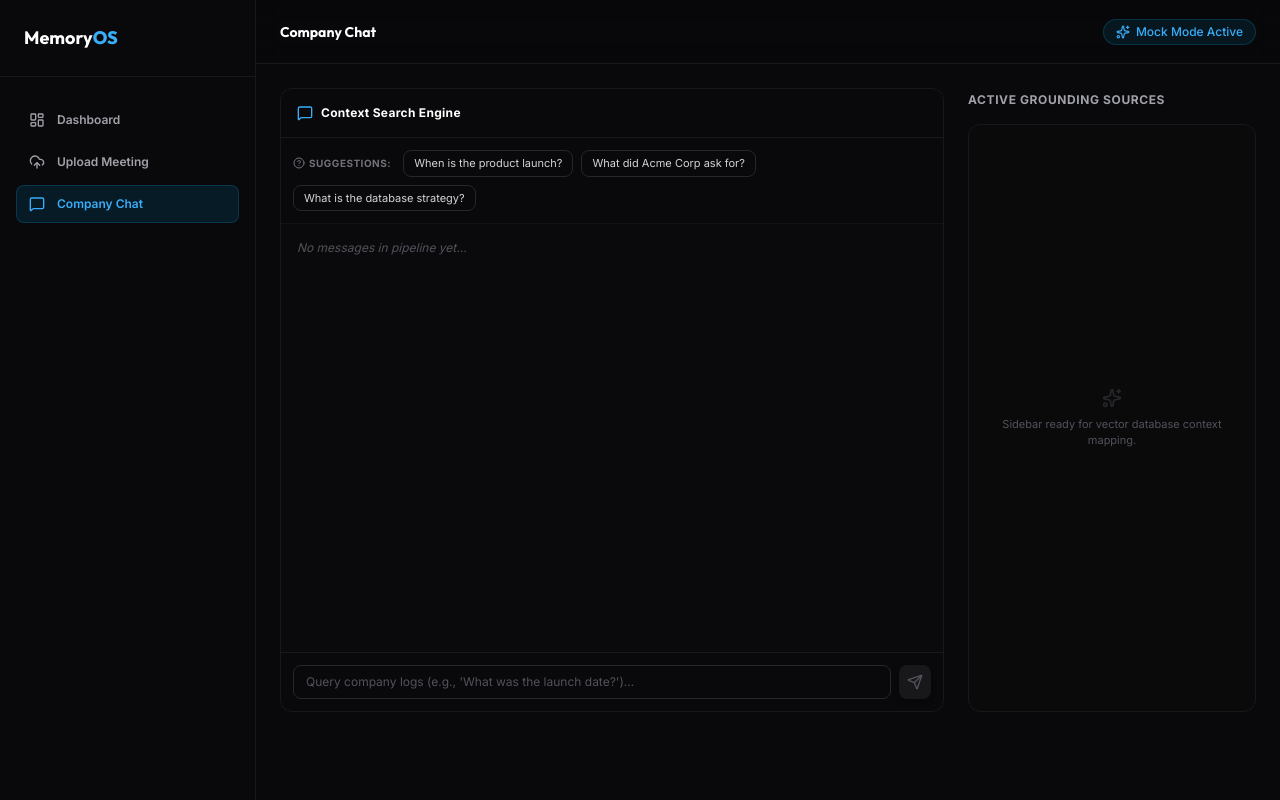
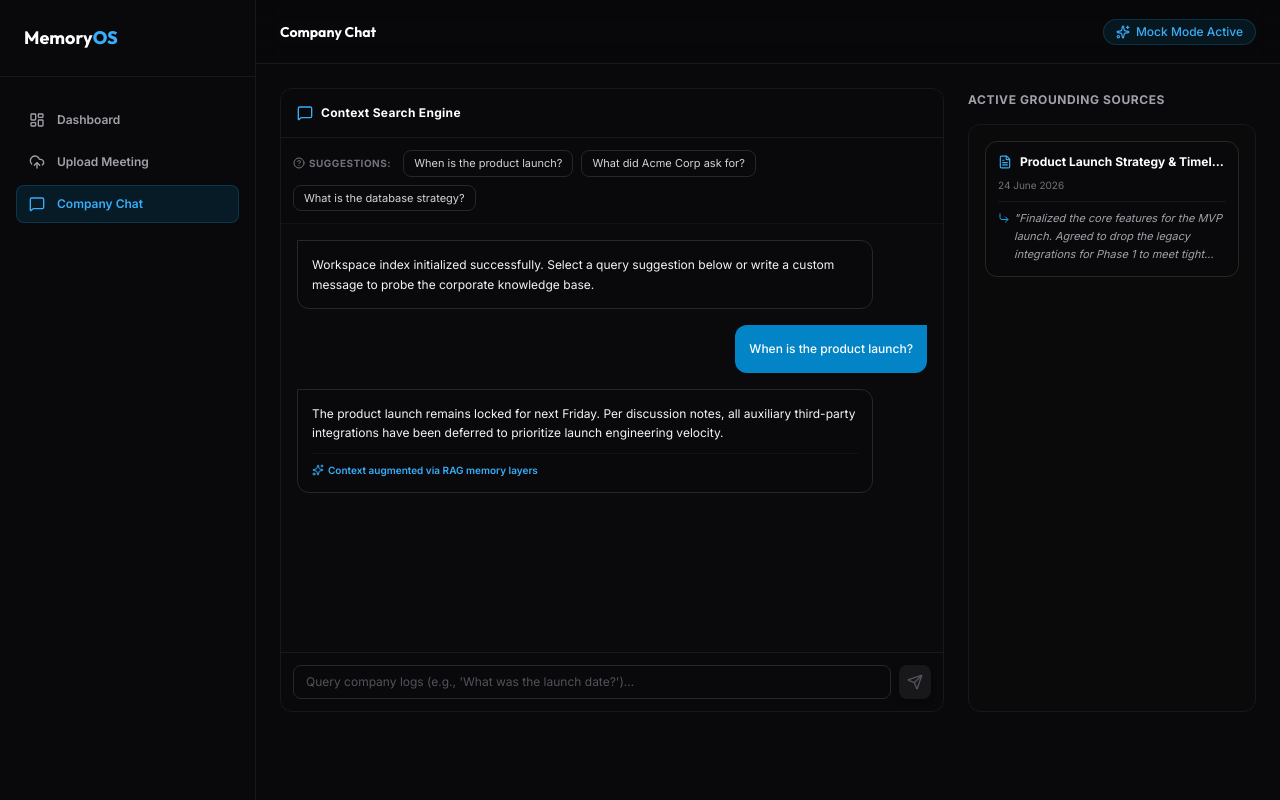
Before and after one commit to gouransh011/MemoryOS, a React app in the folder frontend/: page /chat in a window 1280 px wide. Both pictures are taken after a click on the button "When is the product launch?". Built offline with nearby package versions, Linux system fonts and the light colour scheme; the HTML template or start-up script is replaced by a standard one.

Commit message:
feat(frontend): complete the frontend Chat Section

```diff
--- /dev/null
+++ b/frontend/src/components/chat/ChatBubble.jsx
@@ -0,0 +1,27 @@
+import React from 'react';
+import { Sparkles } from 'lucide-react';
+
+const ChatBubble = ({ message }) => {
+  const isUser = message.sender === 'user';
+
+  return (
+    <div className={`flex ${isUser ? 'justify-end' : 'justify-start'}`}>
+      <div className={`max-w-xl rounded-xl p-3.5 text-xs leading-relaxed ${
+        isUser
+          ? 'bg-brand-600 text-white font-medium rounded-tr-none'
+          : 'bg-primary-950 border border-primary-800 text-primary-100 rounded-tl-none'
+      }`}>
+        <p>{message.text}</p>
+
+        {!isUser && message.sources?.length > 0 && (
+          <div className="mt-2.5 pt-2 border-t border-primary-900/60 flex items-center gap-1 text-[10px] text-brand-400 font-semibold">
+            <Sparkles className="w-3 h-3" />
+            <span>Context augmented via RAG memory layers</span>
+          </div>
+        )}
+      </div>
+    </div>
+  );
+};
+
+export default ChatBubble;
--- /dev/null
+++ b/frontend/src/components/chat/SourceCard.jsx
@@ -0,0 +1,24 @@
+import React from 'react';
+import { FileText, CornerDownRight } from 'lucide-react';
+
+const SourceCard = ({ source }) => {
+  return (
+    <div className="bg-primary-950 border border-primary-800 p-3 rounded-xl space-y-2 animate-slide-up">
+      <div className="flex items-center gap-2">
+        <FileText className="w-3.5 h-3.5 text-brand-400 shrink-0" />
+        <span className="text-xs font-bold text-white truncate">{source.title}</span>
+      </div>
+      <div className="flex items-center gap-1.5 text-[10px] text-primary-500">
+        <span>{source.date}</span>
+      </div>
+      <div className="pt-2 border-t border-primary-900 flex items-start gap-1">
+        <CornerDownRight className="w-3 h-3 text-brand-500 mt-0.5 shrink-0" />
+        <p className="text-[11px] text-primary-400 leading-relaxed italic line-clamp-3">
+          "{source.summary}"
+        </p>
+      </div>
+    </div>
+  );
+};
+
+export default SourceCard;
--- /dev/null
+++ b/frontend/src/components/chat/TypingIndicator.jsx
@@ -0,0 +1,18 @@
+import React from 'react';
+
+const TypingIndicator = () => {
+  return (
+    <div className="flex justify-start">
+      <div className="bg-primary-950 border border-primary-800 rounded-xl rounded-tl-none p-4 text-xs text-primary-400 flex items-center gap-3">
+        <div className="flex gap-1">
+          <span className="w-1.5 h-1.5 bg-brand-400 rounded-full animate-bounce [animation-delay:0ms]" />
+          <span className="w-1.5 h-1.5 bg-brand-400 rounded-full animate-bounce [animation-delay:150ms]" />
+          <span className="w-1.5 h-1.5 bg-brand-400 rounded-full animate-bounce [animation-delay:300ms]" />
+        </div>
+        <span className="italic text-[11px]">Assembling response tokens...</span>
+      </div>
+    </div>
+  );
+};
+
+export default TypingIndicator;
--- a/frontend/src/pages/Chat.jsx
+++ b/frontend/src/pages/Chat.jsx
@@ -1,23 +1,90 @@
-import React from 'react';
+import React, { useState, useRef, useEffect } from 'react';
 import { MessageSquare, Sparkles } from 'lucide-react';
 
 
 import ChatInput from '../components/chat/ChatInput';
 import SuggestedQuestions from '../components/chat/SuggestedQuestions';
 
+
+import ChatBubble from '../components/chat/ChatBubble';
+import SourceCard from '../components/chat/SourceCard';
+import TypingIndicator from '../components/chat/TypingIndicator';
+
+
+import { meetings } from '../data/mockMeetings';
+
 const Chat = () => {
 
-  const handleSuggestedClick = (question) => {
-    console.log('Suggested question clicked:', question);
+  const [messages, setMessages] = useState([
+    {
+      id: "init_01",
+      sender: 'ai',
+      text: "Workspace index initialized successfully. Select a query suggestion below or write a custom message to probe the corporate knowledge base.",
+      sources: []
+    }
+  ]);
+  const [isTyping, setIsTyping] = useState(false);
+  const scrollAnchorRef = useRef(null);
+
+
+  useEffect(() => {
+    scrollAnchorRef.current?.scrollIntoView({ behavior: 'smooth' });
+  }, [messages, isTyping]);
+
+  const handleQueryRoute = (inputStr) => {
+    const rawQuery = inputStr.toLowerCase();
+
+    if (rawQuery.includes('launch') || rawQuery.includes('friday')) {
+      return {
+        text: "The product launch remains locked for next Friday. Per discussion notes, all auxiliary third-party integrations have been deferred to prioritize launch engineering velocity.",
+        sources: [meetings[0]]
+      };
+    }
+    if (rawQuery.includes('acme') || rawQuery.includes('client')) {
+      return {
+        text: "During the Acme Corp sync, the client explicitly requested a deep revamp of the visualization layers and citation tracking grids to improve overall transparency.",
+        sources: [meetings[1]]
+      };
+    }
+    return {
+      text: "System telemetry logs show that the current pipeline architecture is anchored on a local ChromaDB instance to manage isolated corporate knowledge vectors securely.",
+      sources: [meetings[2]]
+    };
   };
 
-  const handleSendMessage = (message) => {
-    console.log('Custom message submitted:', message);
+
+  const dispatchMessagePipeline = (userText) => {
+    if (!userText.trim()) return;
+
+    const userPayload = {
+      id: `usr_${Date.now()}`,
+      sender: 'user',
+      text: userText,
+      sources: []
+    };
+
+    setMessages((current) => [...current, userPayload]);
+    setIsTyping(true);
+
+    setTimeout(() => {
+      const evaluation = handleQueryRoute(userText);
+      const aiPayload = {
+        id: `ai_${Date.now()}`,
+        sender: 'ai',
+        text: evaluation.text,
+        sources: evaluation.sources
+      };
+
+      setMessages((current) => [...current, aiPayload]);
+      setIsTyping(false);
+    }, 1000);
   };
 
+
+  const activeGroundingSources = messages[messages.length - 1]?.sources || [];
+
   return (
-    <div className="flex flex-col lg:flex-row gap-6 h-[calc(100vh-11rem)] max-w-6xl mx-auto">
-
+    <div className="flex flex-col lg:flex-row gap-6 h-[calc(100vh-11rem)] max-w-6xl mx-auto animate-fade-in">
 
       <div className="flex-1 flex flex-col bg-primary-900/10 border border-primary-900 rounded-xl overflow-hidden h-full">
 
@@ -27,23 +94,39 @@ const Chat = () => {
           <span className="text-xs font-bold text-white tracking-wide">Context Search Engine</span>
         </div>
 
-        <SuggestedQuestions onQuestionClick={handleSuggestedClick} />
-
+        <SuggestedQuestions onQuestionClick={dispatchMessagePipeline} />
 
         <div className="flex-1 overflow-y-auto p-4 space-y-4">
-          <p className="text-xs text-primary-600 italic">No messages in pipeline yet...</p>
+          {messages.map((message) => (
+            <ChatBubble key={message.id} message={message} />
+          ))}
+
+          {isTyping && <TypingIndicator />}
+          <div ref={scrollAnchorRef} />
         </div>
 
-        <ChatInput onSendMessage={handleSendMessage} isTyping={false} />
+        <ChatInput onSendMessage={dispatchMessagePipeline} isTyping={isTyping} />
       </div>
 
       <div className="w-full lg:w-72 shrink-0 flex flex-col h-full space-y-4">
         <h3 className="text-xs font-bold uppercase tracking-wider text-primary-400 pt-1">
           Active Grounding Sources
         </h3>
-        <div className="flex-1 bg-primary-900/5 border border-primary-900 rounded-xl p-4 flex flex-col items-center justify-center text-center text-primary-600 space-y-2">
-          <Sparkles className="w-5 h-5 opacity-40" />
-          <p className="text-[11px]">Sidebar ready for vector database context mapping.</p>
+
+
+        <div className="flex-1 bg-primary-900/5 border border-primary-900 rounded-xl p-4 overflow-y-auto space-y-3">
+          {activeGroundingSources.length > 0 ? (
+            activeGroundingSources.map((source, index) => (
+              <SourceCard key={index} source={source} />
+            ))
+          ) : (
+            <div className="h-full flex flex-col items-center justify-center text-center p-4 text-primary-600 space-y-2">
+              <Sparkles className="w-5 h-5 opacity-40" />
+              <p className="text-[11px] leading-normal">
+                Submit a workspace query to view active context citations.
+              </p>
+            </div>
+          )}
         </div>
       </div>
 
```
